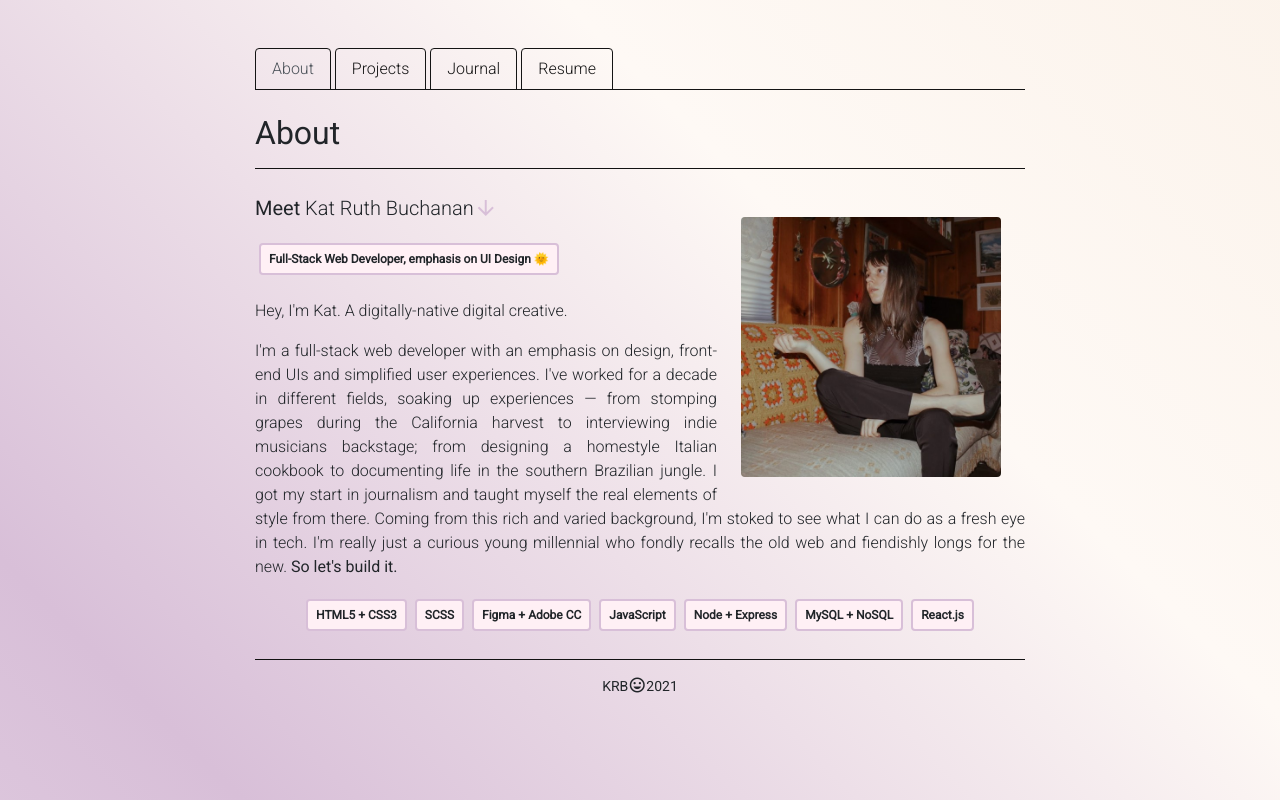
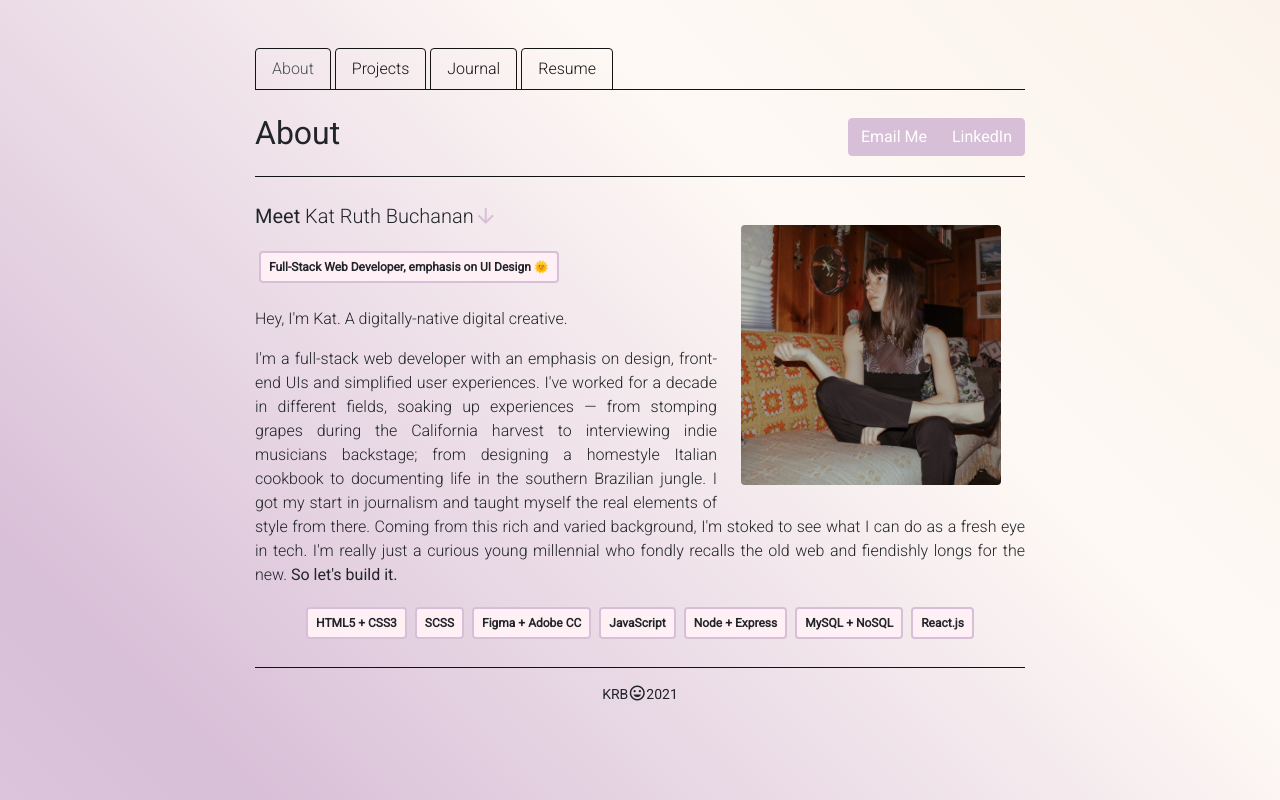
Before and after one commit to katsign/portfolio2.0, a React (Create React App) app: page / in a window 1280 px wide. Built offline with nearby package versions, Linux system fonts and the light colour scheme.

Commit message:
contact btns

```diff
--- a/src/components/pages/About.js
+++ b/src/components/pages/About.js
@@ -2,14 +2,26 @@ import React from 'react';
 import Image from '../../assets/images/self.jpg';
 
 const About = () => (
-  <div className="mt-4">
-    <h2>About</h2>
+  <div className="mt-4" id="bio">
+    <div className="d-flex flex-row align-items-center justify-content-between">
+      <h2>About</h2>
+      <div className="btn-group" role="group">
+      <a
+        className="btn btn-primary"
+        href="mailto:mailtokatsign@gmail.com?subject=Development%20Inquiry"
+      >
+        Email Me
+      </a>
+      <a className="btn btn-primary" href="https://www.linkedin.com/in/katsigndev/">LinkedIn</a>
+      </div>
+    </div>
     <hr></hr>
     <div className="my-2" id="bioWrapper">
       <img
         width="260"
         className="float-right m-4 rounded"
         src={Image}
+        id="self"
         alt="Self portrait of Kat R. Buchanan, 27 years old, caucasian brunette."
       />
       <p className="lead mt-4">
```
